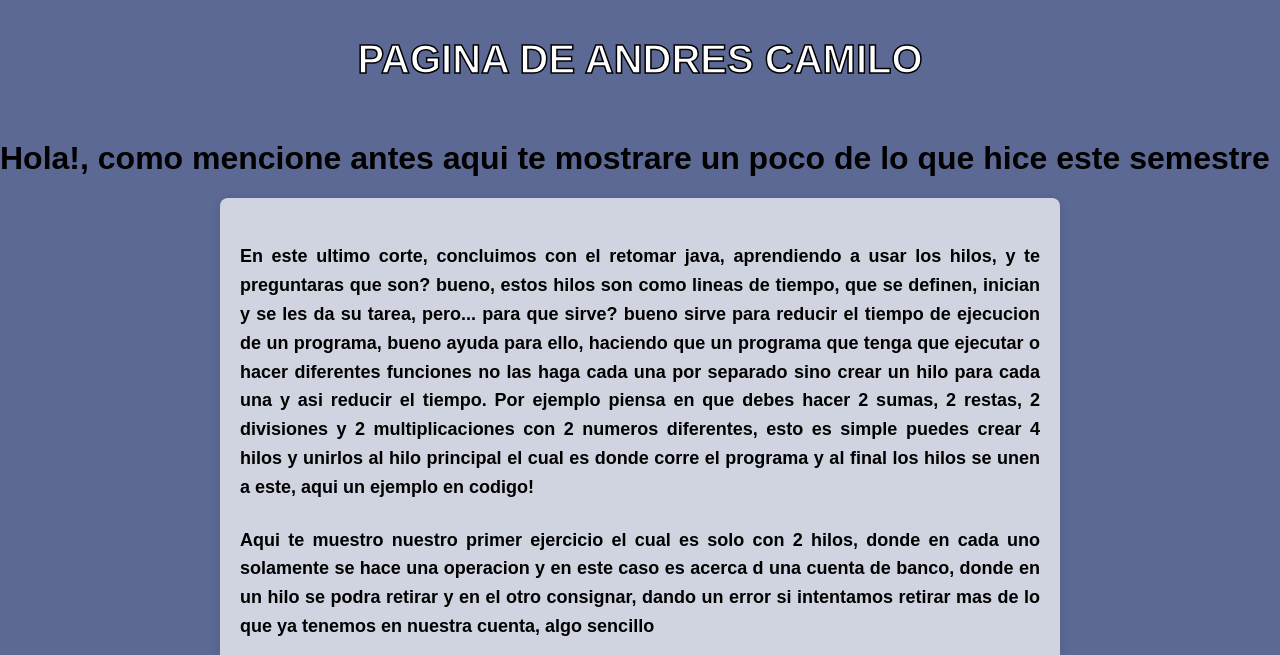
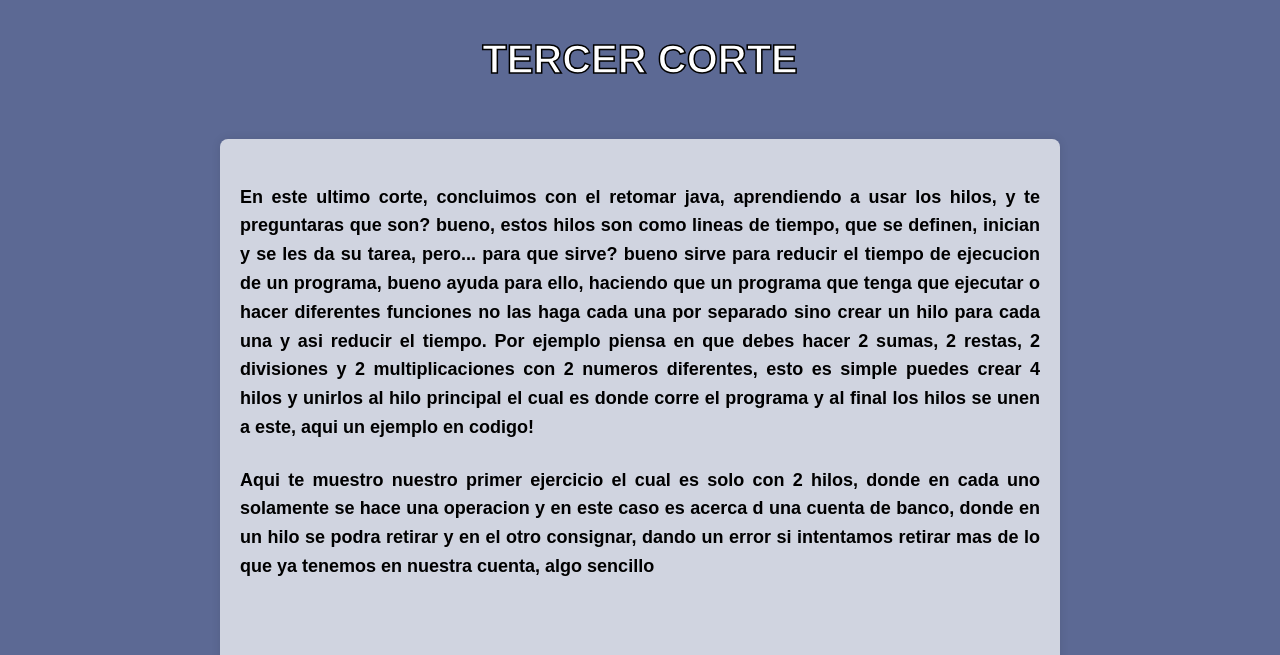
Before and after one commit to dcardona0312/PageLenguajeDeProgramacion, a plain HTML site: page Tercer_corte.html in a window 1280 px wide. Shown: the top 655 px of the page. Drawn offline with Linux system fonts and the light colour scheme.

Commit message:
Update Tercer_corte.html

```diff
--- a/Tercer_corte.html
+++ b/Tercer_corte.html
@@ -8,14 +8,8 @@
 </head>
 <body>
     <header>
-        <h1>PAGINA DE ANDRES CAMILO</h1>
+        <h1>TERCER CORTE</h1>
     </header>
-
-    <h1 class="titulo">
-        Hola!, como mencione antes aqui te mostrare un poco de lo que hice este
-        semestre
-    </h1>
-
     <div class="contenedor">
         <div class="info">
             <h4>
```
